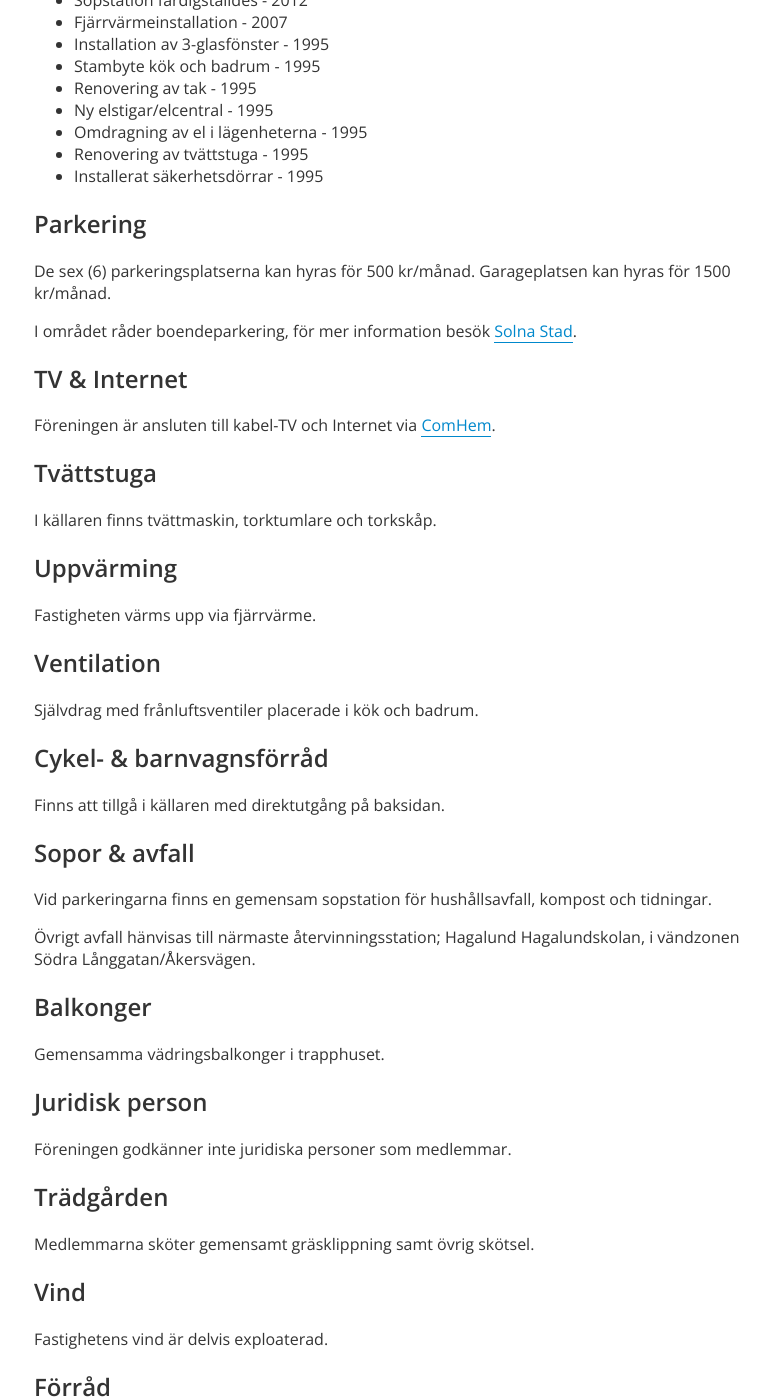
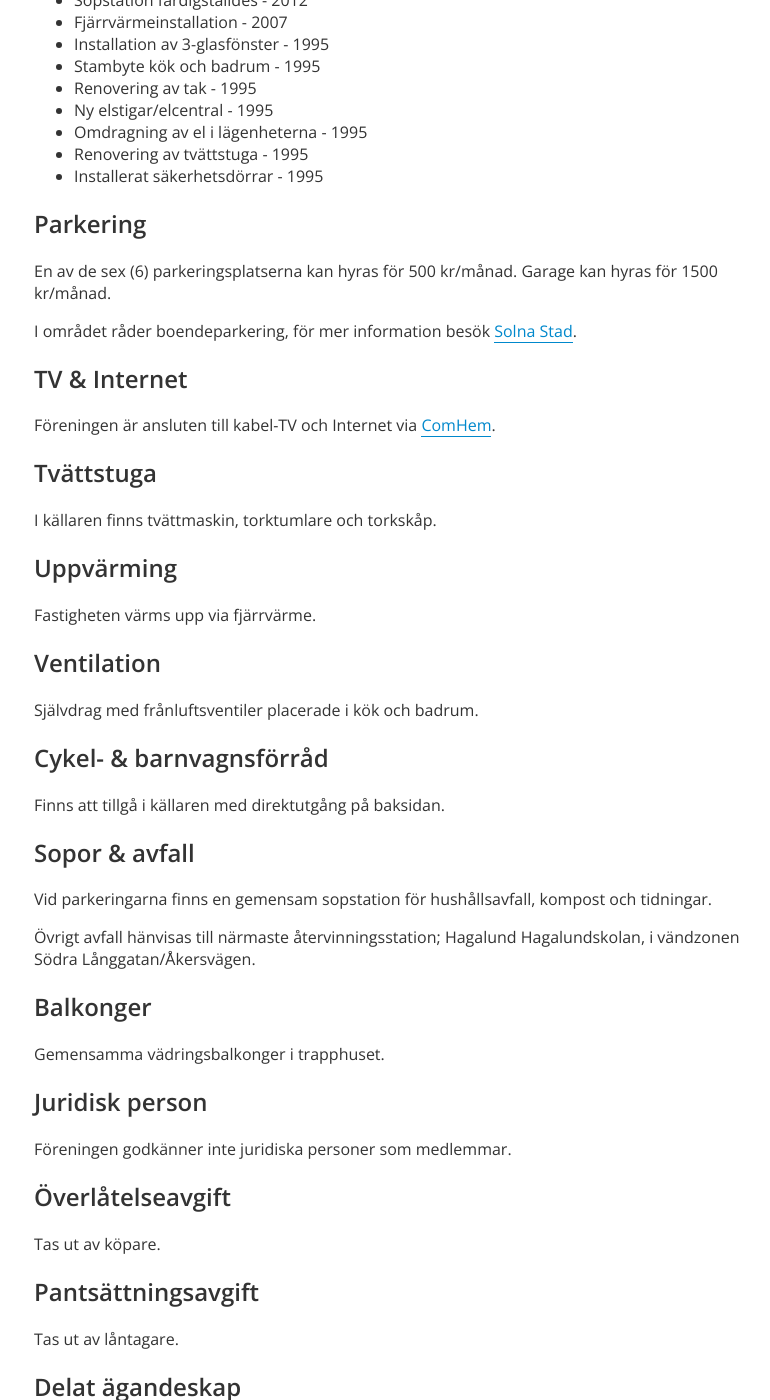
Before and after one commit to brfplogen5/brfplogen5.github.io, a Jekyll site: the page built from fragor-svar.md, in a window 1280 px wide and 1400 px high, scrolled down 309 px. Shown: the whole window, without its empty margins (250-1020 px from the left). Built offline with Jekyll 4.4.1, drawn with Linux system fonts in a browser that asks for light colours; some of the changed text lies outside the part shown.

Commit message:
Add missing Q/A

```diff
--- a/fragor-svar.md
+++ b/fragor-svar.md
@@ -24,7 +24,7 @@ title: Frågor &amp; svar
 
 ## Parkering
 
-De sex (6) parkeringsplatserna kan hyras för 500 kr/månad. Garageplatsen kan hyras för 1500 kr/månad.
+En av de sex (6) parkeringsplatserna kan hyras för 500 kr/månad. Garage kan hyras för 1500 kr/månad.
 
 I området råder boendeparkering, för mer information besök [Solna Stad](https://www.solna.se/sv/stadsbyggnad-trafik/gator-trafik/parkering/boendeparkering/).
 
@@ -71,6 +71,21 @@ Gemensamma vädringsbalkonger i trapphuset.
 Föreningen godkänner inte juridiska personer som medlemmar.
 
 
+## Överlåtelseavgift
+
+Tas ut av köpare.
+
+
+## Pantsättningsavgift
+
+Tas ut av låntagare.
+
+
+## Delat ägandeskap
+
+Prövas vid medlemsansökan och bedöms från fall till fall.
+
+
 ## Trädgården
 
 Medlemmarna sköter gemensamt gräsklippning samt övrig skötsel.
```
